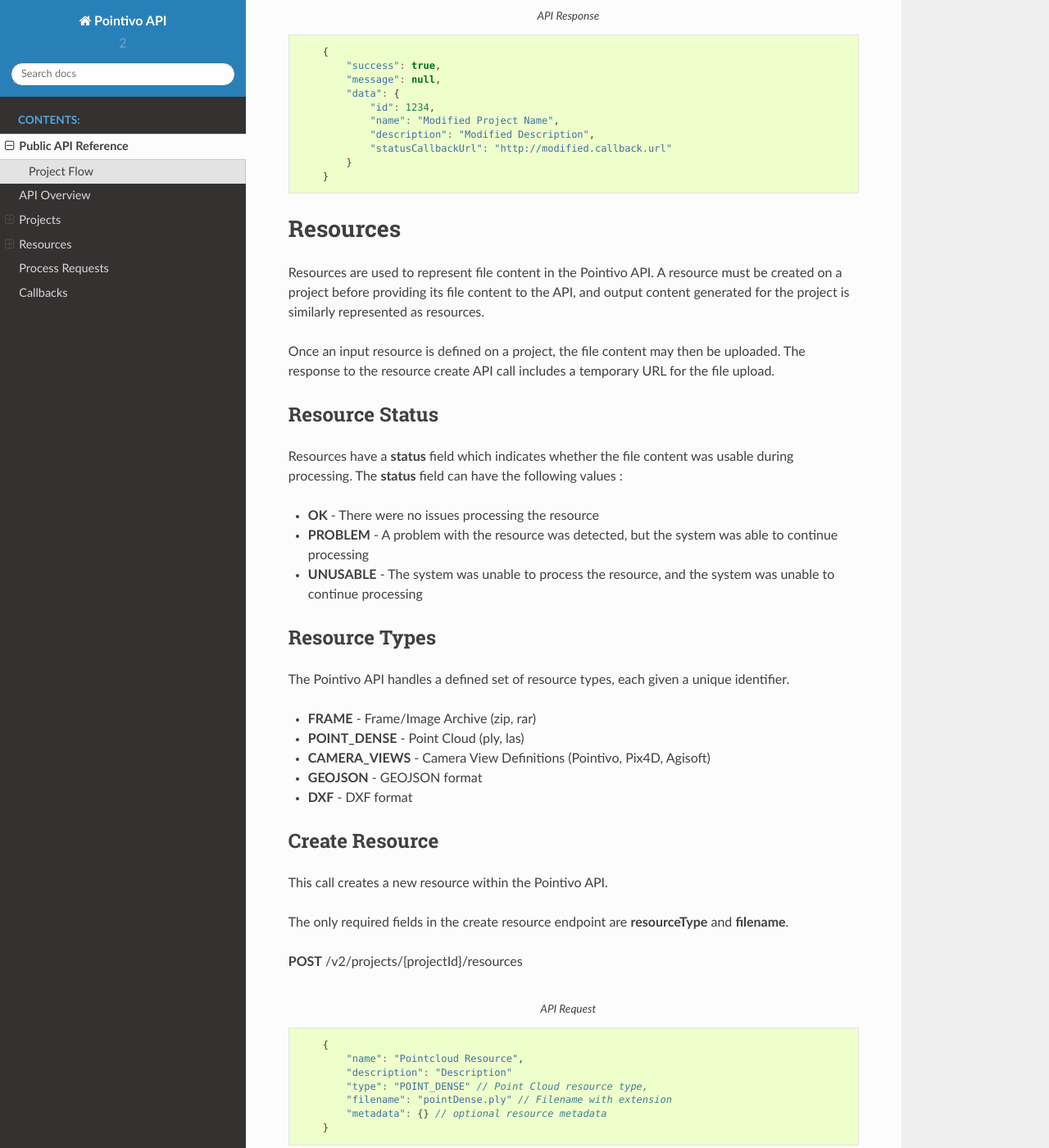
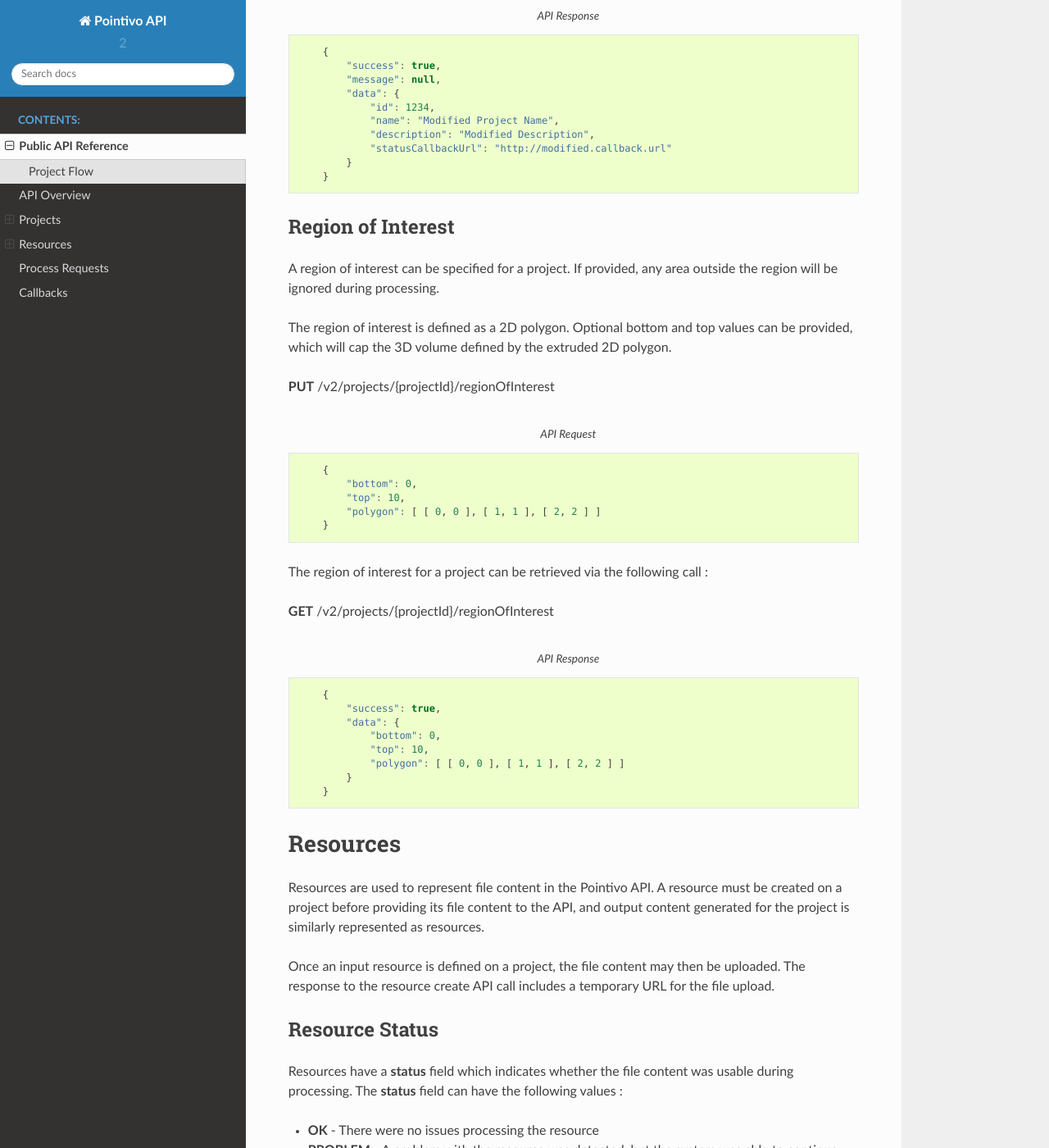
Before and after one commit to Pointivo/APIDocs, a Sphinx documentation site: the page built from docs/reference.rst, in a window 1280 px wide and 1400 px high, scrolled down 3304 px. Shown: the whole window at 82% size. Built offline with Sphinx 7.4.7 and the Read the Docs theme 2.0.0, drawn with Linux system fonts in a browser that asks for light colours.

Commit message:
add region of interest api endpoints

```diff
--- a/docs/reference.rst
+++ b/docs/reference.rst
@@ -168,6 +168,43 @@ The response will return the modified project data :
             }
         }
 
+
+----------------------
+Region of Interest
+----------------------
+
+A region of interest can be specified for a project.   If provided, any area outside the region will be ignored during processing.
+
+The region of interest is defined as a 2D polygon.   Optional bottom and top values can be provided, which will cap the 3D volume defined by the extruded 2D polygon.
+
+**PUT** /v2/projects/{projectId}/regionOfInterest
+
+.. code-block:: javascript
+    :caption: API Request
+
+        {
+            "bottom": 0,
+            "top": 10,
+            "polygon": [ [ 0, 0 ], [ 1, 1 ], [ 2, 2 ] ]
+        }
+
+
+
+The region of interest for a project can be retrieved via the following call :
+
+**GET** /v2/projects/{projectId}/regionOfInterest
+
+.. code-block:: javascript
+    :caption: API Response
+
+        {
+            "success": true,
+            "data": {
+                "bottom": 0,
+                "top": 10,
+                "polygon": [ [ 0, 0 ], [ 1, 1 ], [ 2, 2 ] ]
+            }
+        }
 
 
 
```
